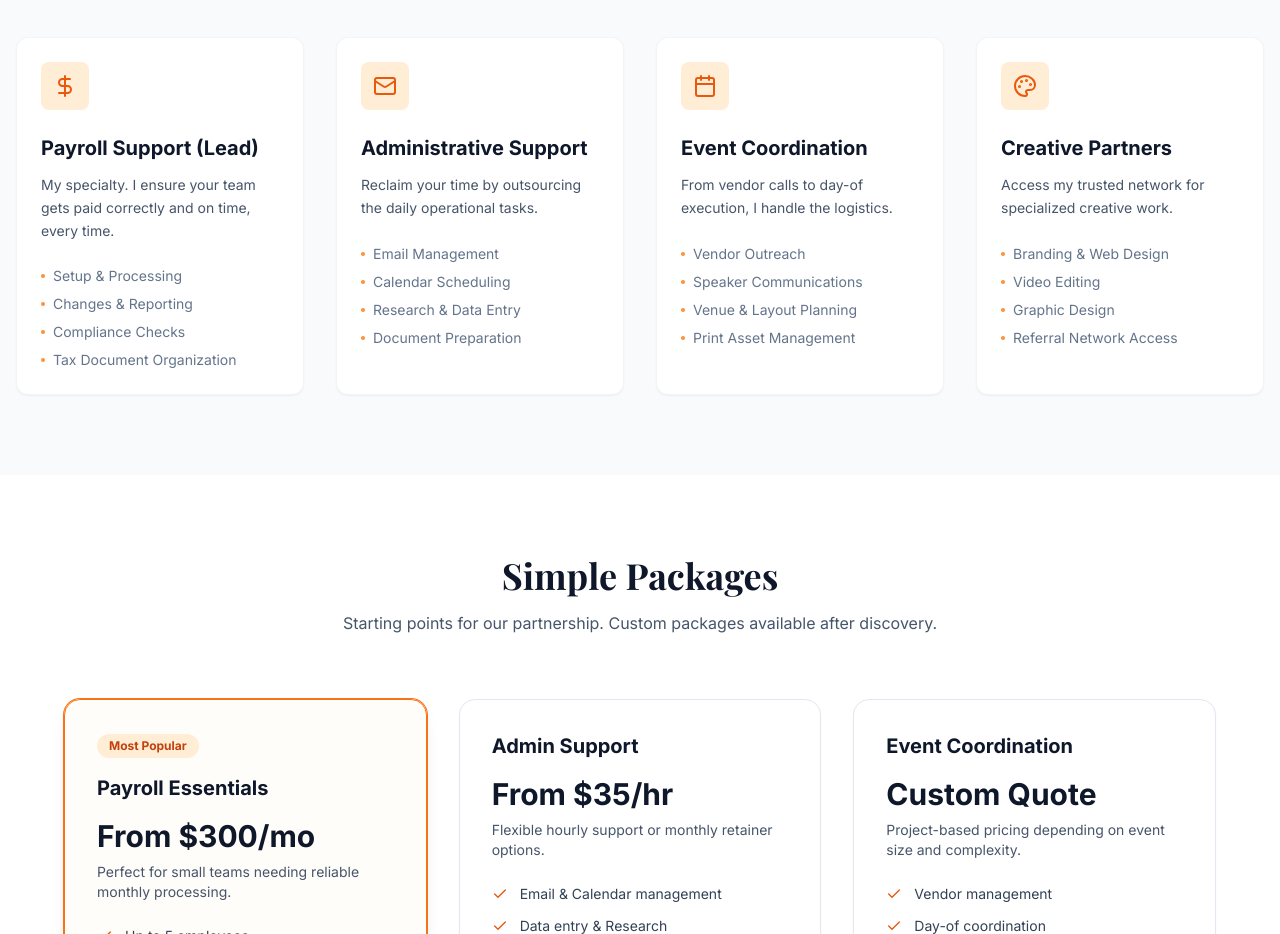
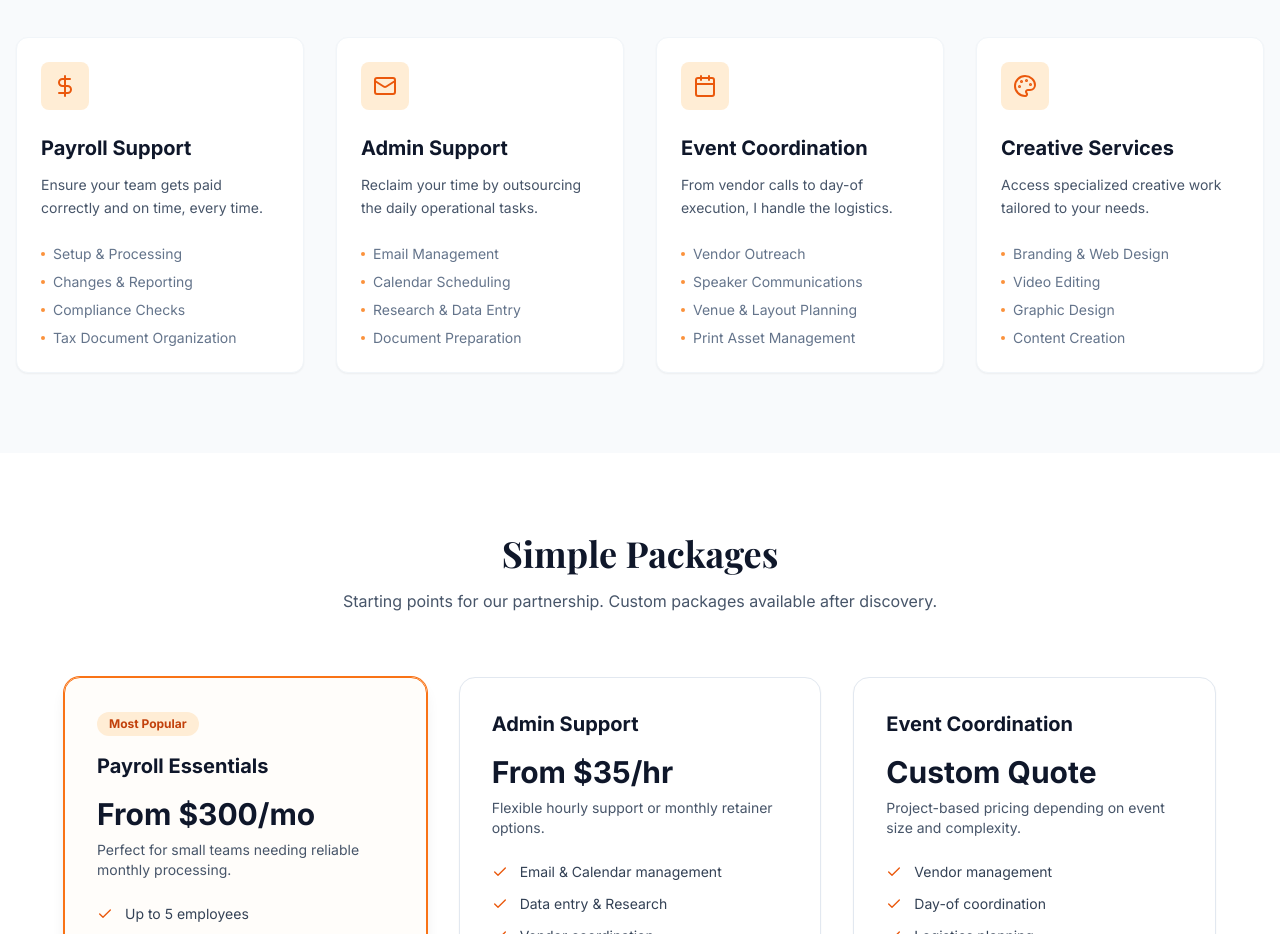
Before and after one commit to assistshavolmorris-ui/TaskVol, a React (Vite) app: page / in a window 1280 px wide. Shown: the part 1580-2514 px from the top of the page. Built offline with nearby package versions, Linux system fonts and the light colour scheme.

Commit message:
Updated Services.tsx

```diff
--- a/components/Services.tsx
+++ b/components/Services.tsx
@@ -5,13 +5,13 @@ const Services: React.FC = () => {
   const services = [
     {
       icon: DollarSign,
-      title: "Payroll Support (Lead)",
-      description: "My specialty. I ensure your team gets paid correctly and on time, every time.",
+      title: "Payroll Support",
+      description: "Ensure your team gets paid correctly and on time, every time.",
       bullets: ["Setup & Processing", "Changes & Reporting", "Compliance Checks", "Tax Document Organization"]
     },
     {
       icon: Mail,
-      title: "Administrative Support",
+      title: "Admin Support",
       description: "Reclaim your time by outsourcing the daily operational tasks.",
       bullets: ["Email Management", "Calendar Scheduling", "Research & Data Entry", "Document Preparation"]
     },
@@ -23,9 +23,9 @@ const Services: React.FC = () => {
     },
     {
       icon: Palette,
-      title: "Creative Partners",
-      description: "Access my trusted network for specialized creative work.",
-      bullets: ["Branding & Web Design", "Video Editing", "Graphic Design", "Referral Network Access"]
+      title: "Creative Services",
+      description: "Access specialized creative work tailored to your needs.",
+      bullets: ["Branding & Web Design", "Video Editing", "Graphic Design", "Content Creation"]
     }
   ];
 
```
